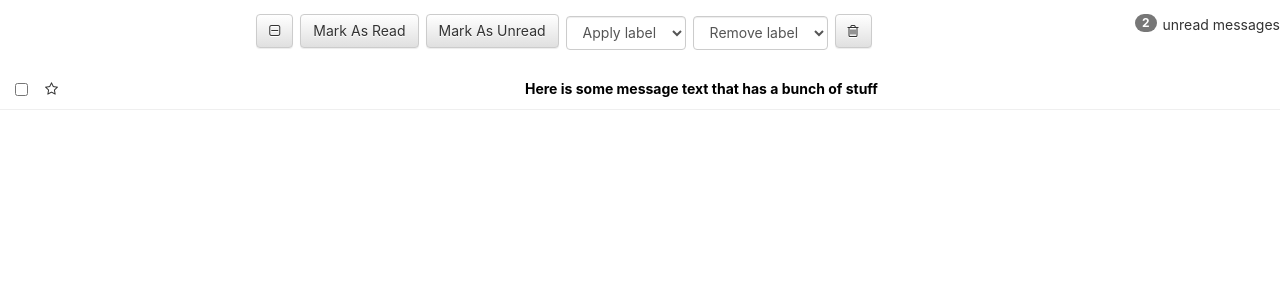
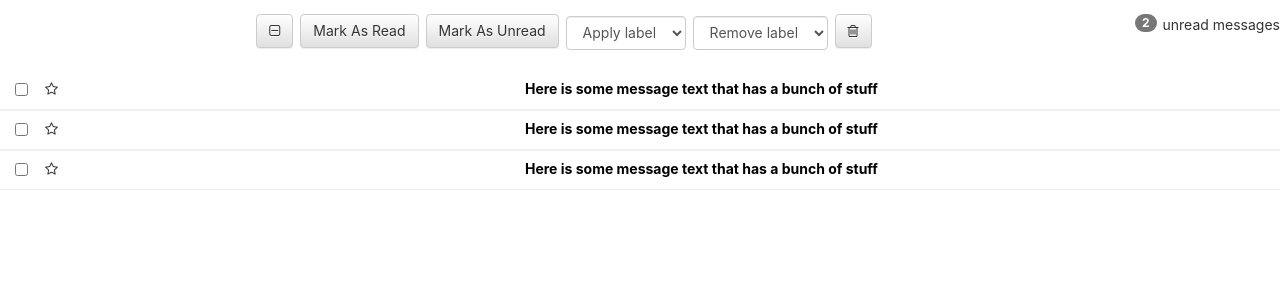
Before and after one commit to ThaGary/inbox, a React (Create React App) app: page / in a window 1280 px wide. Shown: the top 300 px of the page. Built offline with nearby package versions, Linux system fonts and the light colour scheme.

Commit message:
display 3 messages

```diff
--- a/src/App.js
+++ b/src/App.js
@@ -5,11 +5,19 @@
 import Message from './components/message.jsx';
 
 class App extends Component {
+
+  constructor(props) {
+    super(props)
+    this.state = {
+      messages: [1,2,3]
+    }
+  }
+
   render() {
     return (
       <div className="App">
         <Toolbar />
-        <MessageList />
+        <MessageList messages={this.state.messages}/>
       </div>
     );
   }
--- a/src/components/message.jsx
+++ b/src/components/message.jsx
@@ -3,18 +3,18 @@
 
 const Message = (props) => {
   return (
-    <div class="row message unread">
-            <div class="col-xs-1">
-                <div class="row">
-                <div class="col-xs-2">
+    <div className="row message unread">
+            <div className="col-xs-1">
+                <div className="row">
+                <div className="col-xs-2">
                     <input type="checkbox" />
                 </div>
-                <div class="col-xs-2">
-                    <i class="star fa fa-star-o"></i>
+                <div className="col-xs-2">
+                    <i className="star fa fa-star-o"></i>
                 </div>
                 </div>
             </div>
-            <div class="col-xs-11">
+            <div className="col-xs-11">
                 <a href="#">
                 Here is some message text that has a bunch of stuff
                 </a>
--- a/src/components/messageList.jsx
+++ b/src/components/messageList.jsx
@@ -4,7 +4,9 @@
 
 const MessageList = (props) => {
   return (
-    <Message />
+      props.messages.map(message => {
+          return <Message />
+      })
     );
 }
 
```
